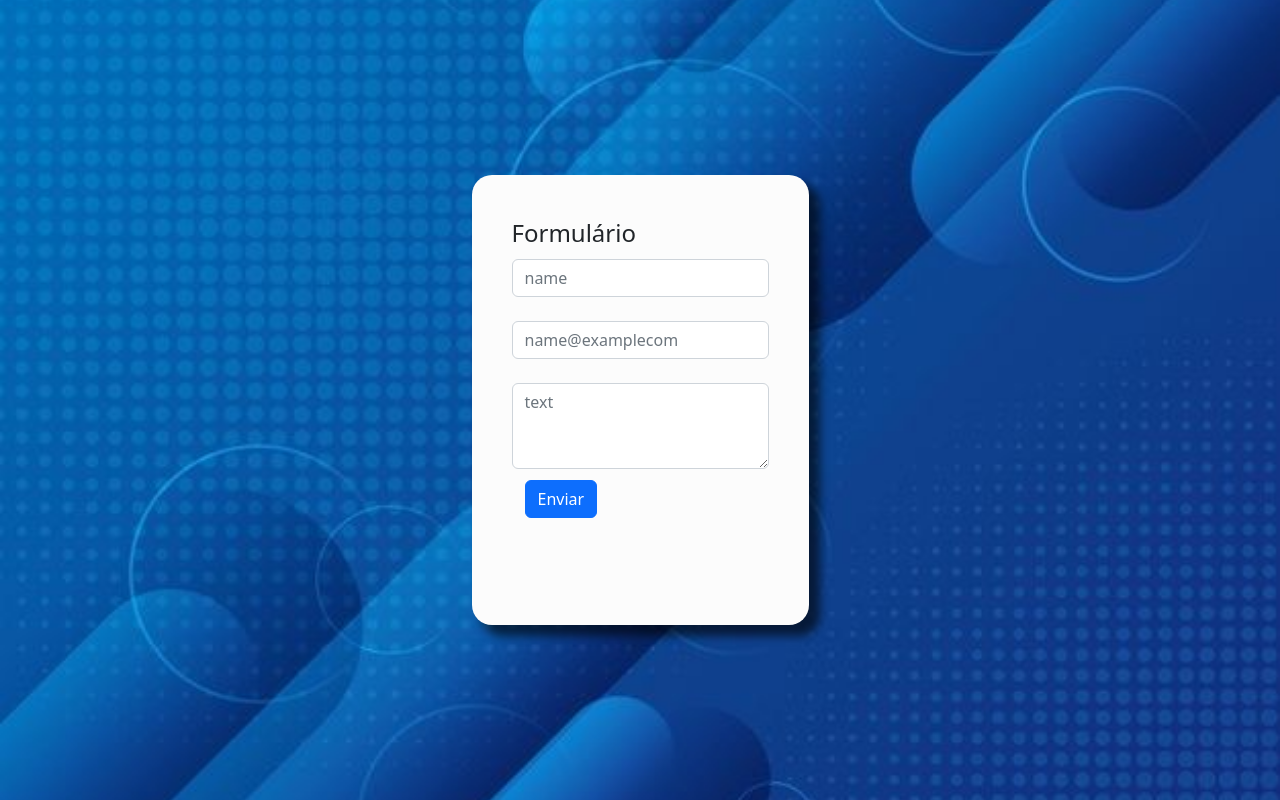
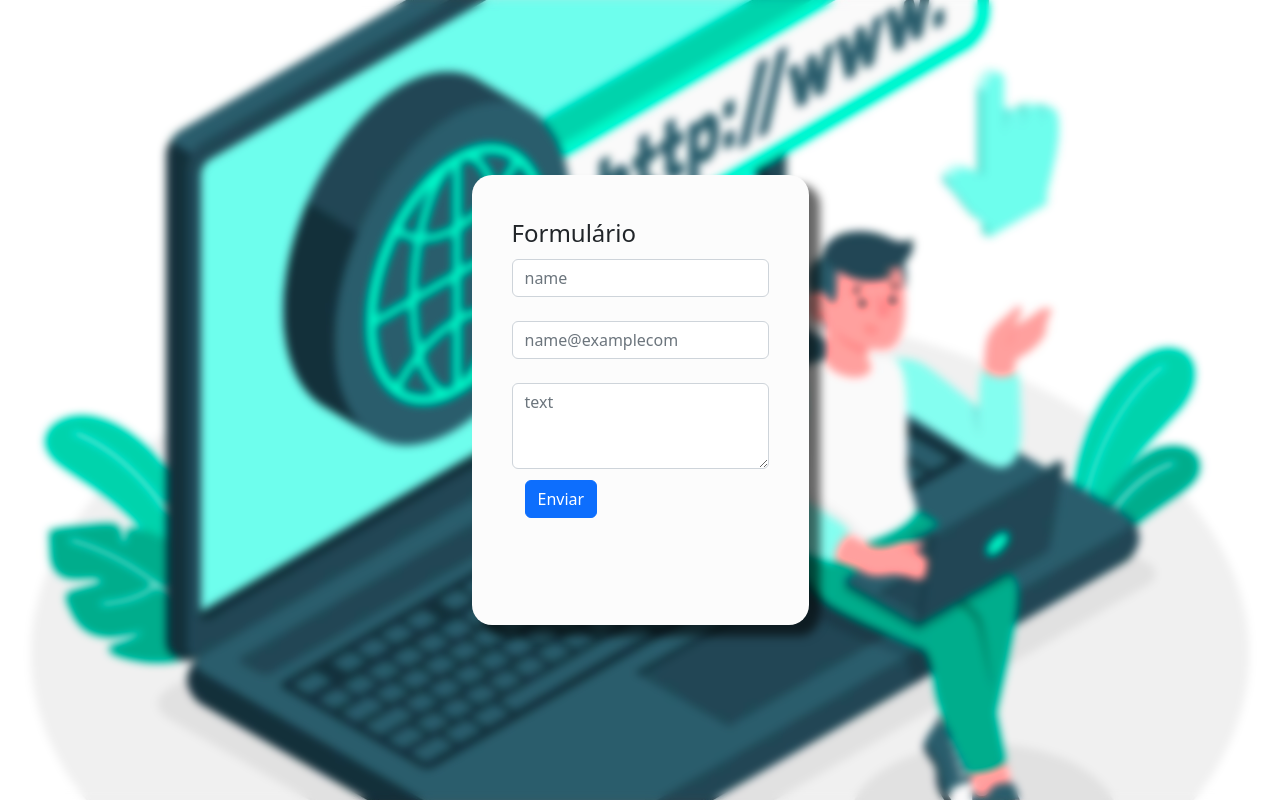
Before and after one commit to danieldsv23/Formulario-hmtl-css, a plain HTML site: page index.html in a window 1280 px wide. Drawn offline with Linux system fonts and the light colour scheme.

Commit message:
segunda versão

```diff
--- a/css/style.css
+++ b/css/style.css
@@ -2,13 +2,14 @@ body {
 
     width: 100%;
     height: 100vh;
-    background-image: url(/img/a40c2e5391501100c8316e549e9ec38a.jpg);
+    background-image: url(/img/3918929.jpg);
     background-position: center;
     background-repeat: no-repeat;
     background-size: cover;
     display: flex;
     align-items: center;
     justify-content: center;
+    backdrop-filter: url(filters.svg#filter) blur(4px) saturate(150%);
 
 }
 
```
Also changed, not shown: index.html (+2 -11 lines), img/3918929.jpg (added), img/License free.txt (added), img/License premium.txt (added), 3 other files.
